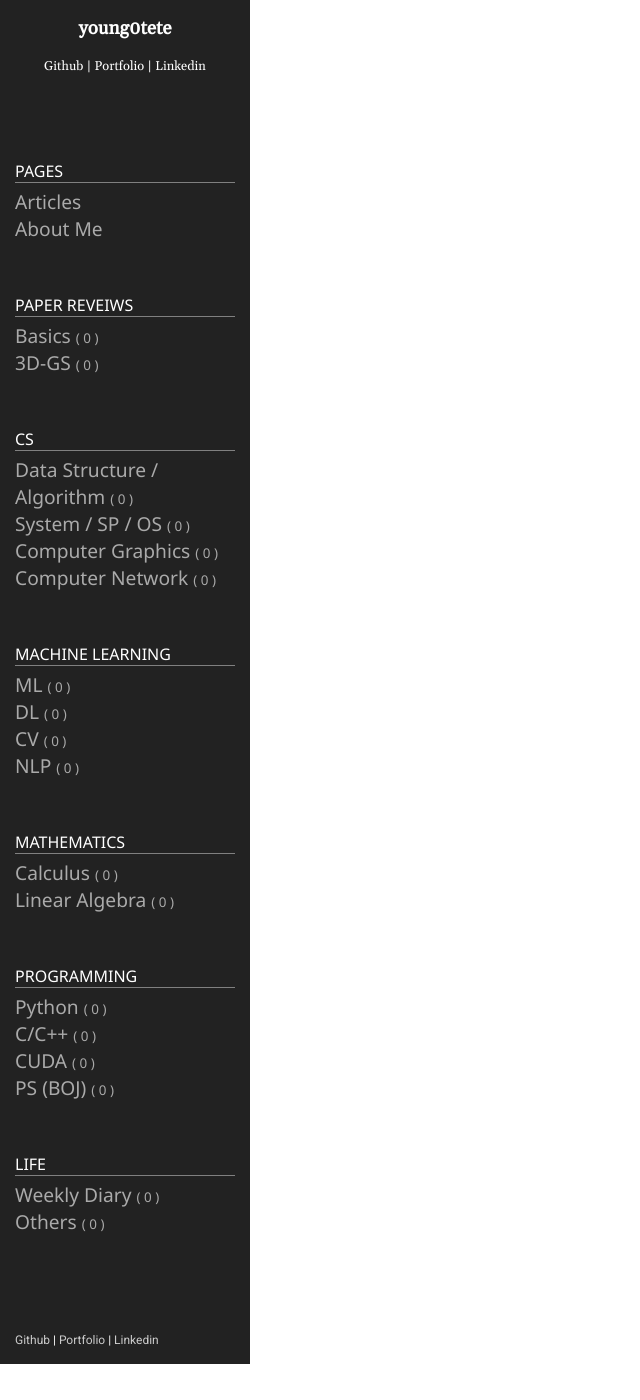
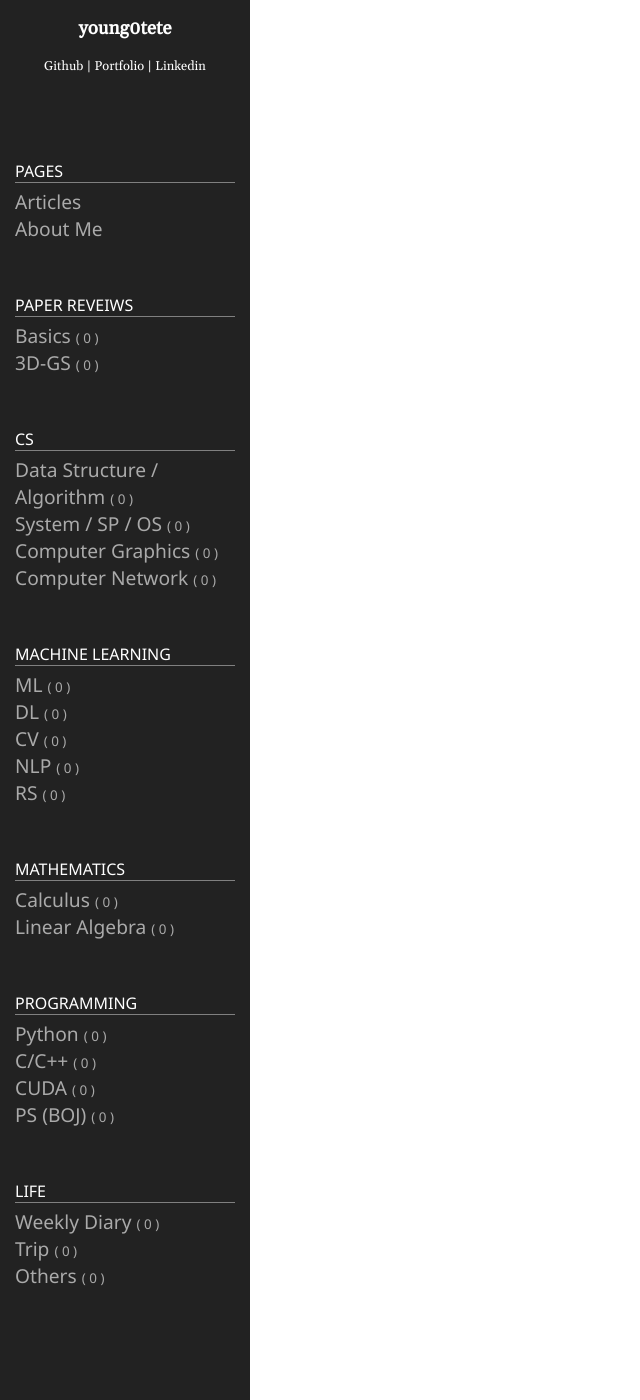
Before and after one commit to young0tete/young0tete.github.io, a Jekyll site: the page built from index.md, in a window 1280 px wide and 1400 px high, scrolled down 242 px. Shown: the whole window, without its empty margins (0-640 px from the left). Built offline with Jekyll 4.4.1, drawn with Linux system fonts in a browser that asks for light colours; before the commit the page ends 1606 px from its top, so only the background shows below that.

Commit message:
edit categories

```diff
--- a/_categories/category1.yml
+++ /dev/null
@@ -1,3 +0,0 @@
-- name: sample
-- name: news
-- name: lifestyle
--- a/_data/categories.yml
+++ b/_data/categories.yml
@@ -16,6 +16,7 @@
     - name: DL
     - name: CV
     - name: NLP
+    - name: RS
 - name: Mathematics
   subcategories:
     - name: Calculus
@@ -30,4 +31,5 @@
 - name: Life
   subcategories:
     - name: Weekly Diary
+    - name: Trip
     - name: Others
--- a/_includes/sidebar.html
+++ b/_includes/sidebar.html
@@ -254,6 +254,4 @@
 </div>
 
 <div class="sidebar-item sidebar-footer">
-	<p><a href="https://github.com/young0tete">Github</a> | <a href="https://www.notion.so/Han-Young-tae-s-Portfolio-1ad8c40eec198014b106e9d084833305">Portfolio</a> |
-		<a href="https://www.linkedin.com/in/youngtae-han-2a8355270/">Linkedin</a> </p>
 </div>
```
